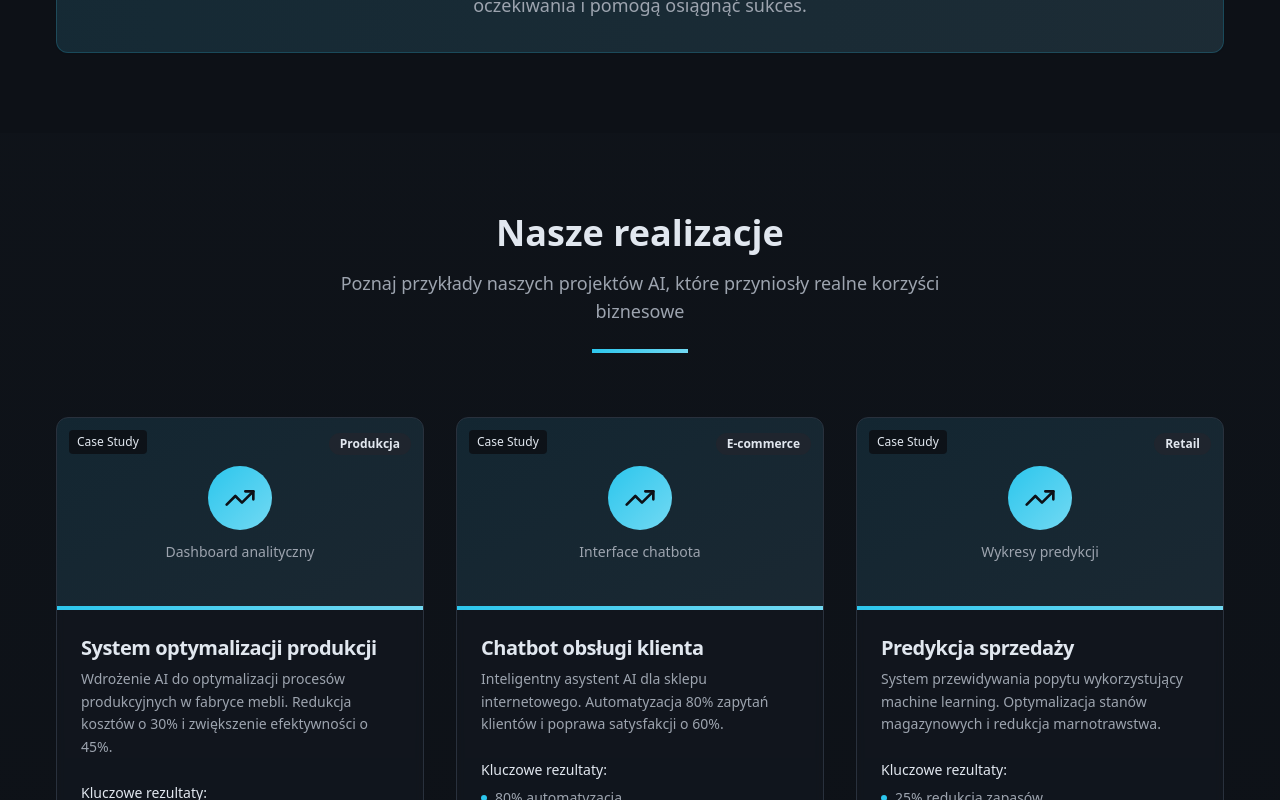
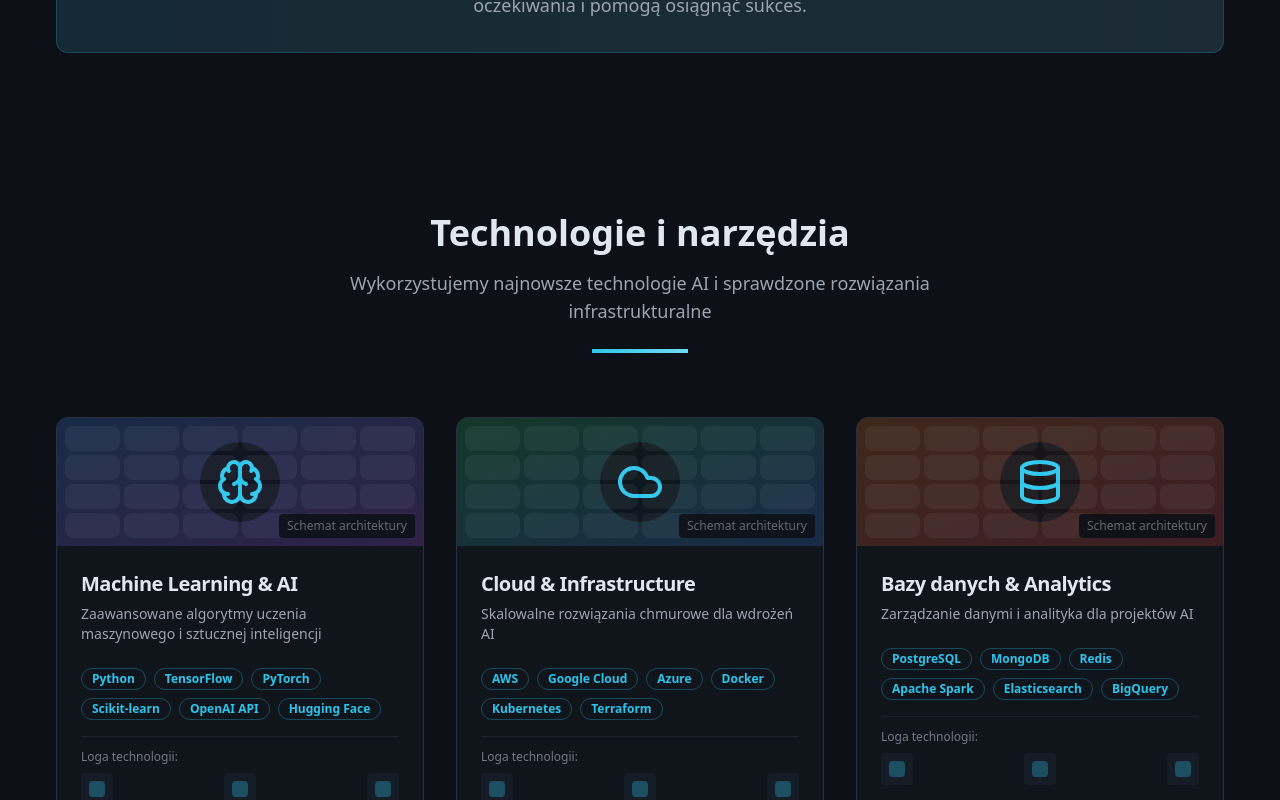
Before and after one commit to aplint-pl/aplint.github.io, a React (Vite) app: page / in a window 1280 px wide. Shown: the part 4120-4920 px from the top of the page. Built offline with nearby package versions, Linux system fonts and the light colour scheme.

Commit message:
Update Index.tsx

```diff
--- a/src/pages/Index.tsx
+++ b/src/pages/Index.tsx
@@ -13,7 +13,6 @@ const Index = () => {
       <ServicesSection />
       <TeamSection />
       <ProcessSection />
-      <PortfolioSection />
       <TechnologiesSection />
       <ContactSection />
     </div>
```
